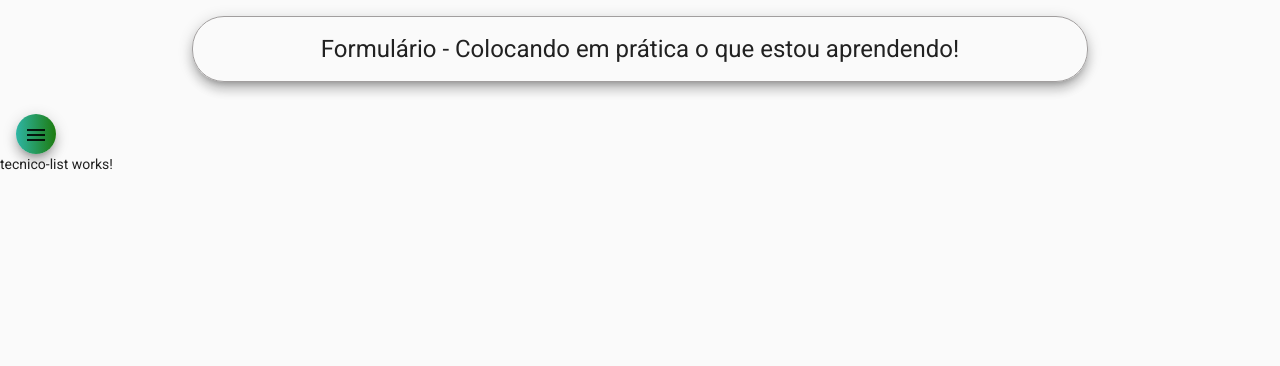
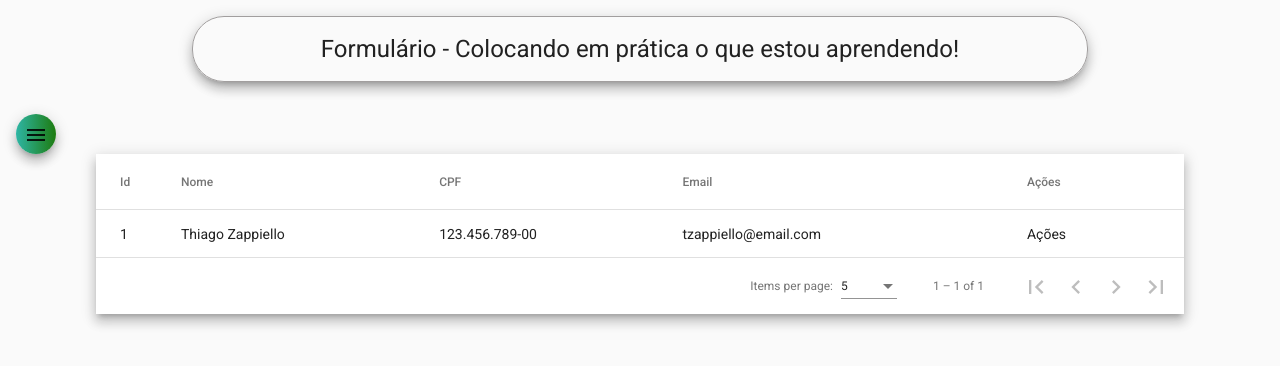
Before and after one commit to TZappiello/Projeto-Fullstack-FrontEnd, an Angular app: page /tecnicos in a window 1280 px wide. Shown: the top 366 px of the page. Built offline with nearby package versions, Linux system fonts and the light colour scheme.

Commit message:
Criação da tabela de tecnicos HTML, TS e CSS, e criação de Tecnico interface.

```diff
--- a/src/app/components/tecnico/tecnico-list/tecnico-list.component.css
+++ b/src/app/components/tecnico/tecnico-list/tecnico-list.component.css
@@ -0,0 +1,7 @@
+.container{
+    width: 85%;
+    margin: auto;
+}
+table {
+    width: 100%;
+  }
--- a/src/app/components/tecnico/tecnico-list/tecnico-list.component.html
+++ b/src/app/components/tecnico/tecnico-list/tecnico-list.component.html
@@ -1 +1,39 @@
-<p>tecnico-list works!</p>
+<div class="container">
+    <div class="mat-elevation-z8">
+        <table mat-table [dataSource]="dataSource">
+
+          <ng-container matColumnDef="position">
+            <th mat-header-cell *matHeaderCellDef> Id </th>
+            <td mat-cell *matCellDef="let element"> {{element.id}} </td>
+          </ng-container>
+
+          <ng-container matColumnDef="name">
+            <th mat-header-cell *matHeaderCellDef> Nome </th>
+            <td mat-cell *matCellDef="let element"> {{element.nome}} </td>
+          </ng-container>
+
+          <ng-container matColumnDef="weight">
+            <th mat-header-cell *matHeaderCellDef> CPF </th>
+            <td mat-cell *matCellDef="let element"> {{element.cpf}} </td>
+          </ng-container>
+
+          <ng-container matColumnDef="symbol">
+            <th mat-header-cell *matHeaderCellDef> Email </th>
+            <td mat-cell *matCellDef="let element"> {{element.email}} </td>
+          </ng-container>
+
+          <ng-container matColumnDef="acoes">
+            <th mat-header-cell *matHeaderCellDef> Ações </th>
+            <td mat-cell *matCellDef="let element"> Ações</td>
+          </ng-container>
+
+          <tr mat-header-row *matHeaderRowDef="displayedColumns"></tr>
+          <tr mat-row *matRowDef="let row; columns: displayedColumns;"></tr>
+        </table>
+
+        <mat-paginator [pageSizeOptions]="[5, 10, 20]"
+                       showFirstLastButtons
+                       aria-label="Select page of periodic elements">
+        </mat-paginator>
+      </div>
+</div>
--- a/src/app/components/tecnico/tecnico-list/tecnico-list.component.ts
+++ b/src/app/components/tecnico/tecnico-list/tecnico-list.component.ts
@@ -1,4 +1,7 @@
-import { Component, OnInit } from '@angular/core';
+import { Tecnico } from './../../../models/tecnico';
+import { AfterViewInit, Component, OnInit, ViewChild } from '@angular/core';
+import { MatPaginator } from '@angular/material/paginator';
+import { MatTableDataSource } from '@angular/material/table';
 
 @Component({
   selector: 'app-tecnico-list',
@@ -7,9 +10,30 @@
 })
 export class TecnicoListComponent implements OnInit {
 
+  ELEMENT_DATA: Tecnico [] = [
+    {
+      id: 1,
+      nome: 'Thiago Zappiello',
+      cpf: '123.456.789-00',
+      email: 'tzappiello@email.com',
+      senha: '1234',
+      perfis: ['0'],
+      dataCriacao: '12/07/2022'
+    }
+  ];
+
+  displayedColumns: string[] = ['position', 'name', 'weight', 'symbol', 'acoes'];
+  dataSource = new MatTableDataSource<Tecnico>(this.ELEMENT_DATA);
+
   constructor() { }
 
   ngOnInit(): void {
   }
 
+  @ViewChild(MatPaginator) paginator: MatPaginator;
+
+  ngAfterViewInit() {
+    this.dataSource.paginator = this.paginator;
+  }
+
 }
--- /dev/null
+++ b/src/app/models/tecnico.ts
@@ -0,0 +1,9 @@
+export interface Tecnico {
+    id?: any;
+    nome: string;
+    cpf: string;
+    email: string;
+    senha: string;
+    perfis: string [];
+    dataCriacao: any;
+}
```
